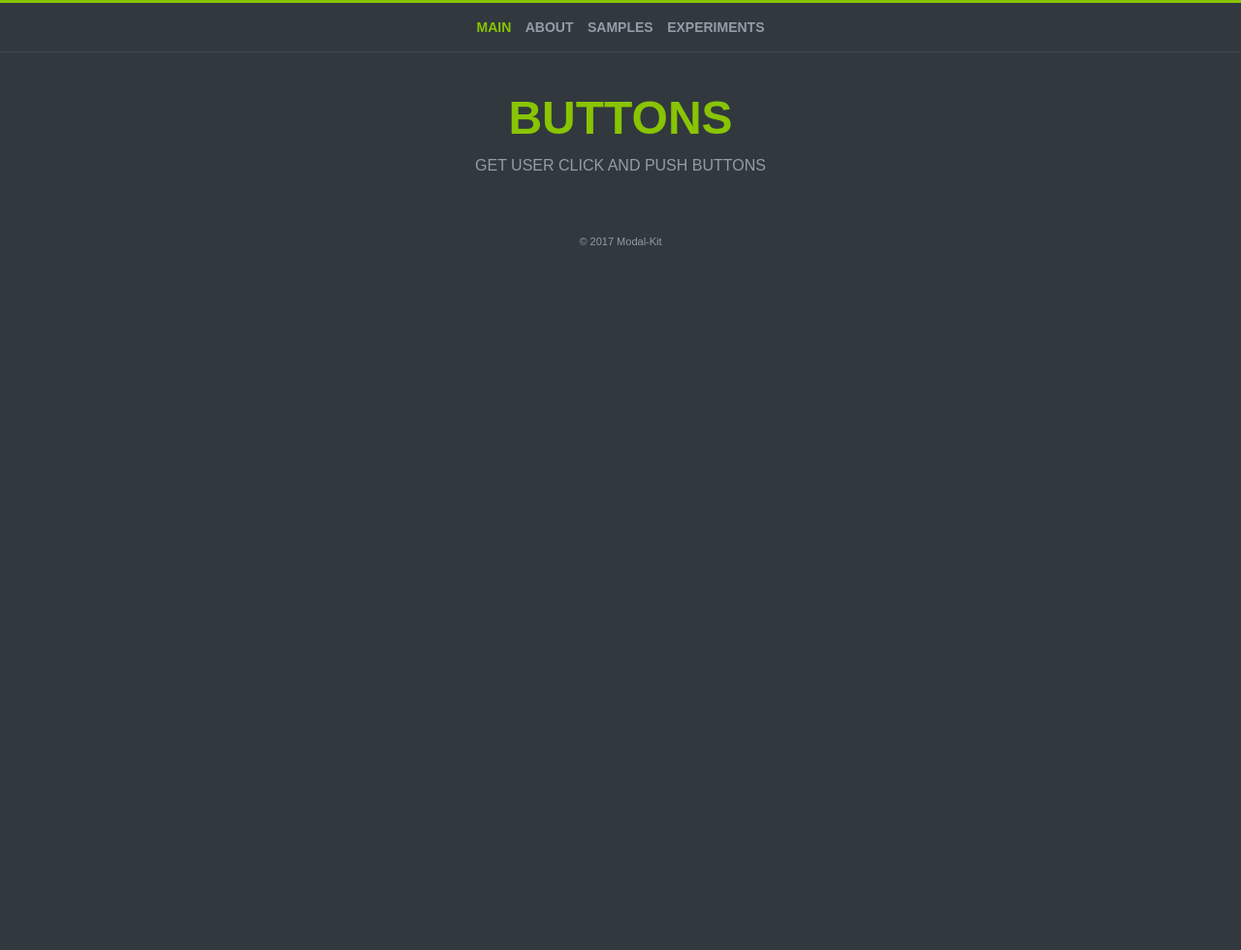
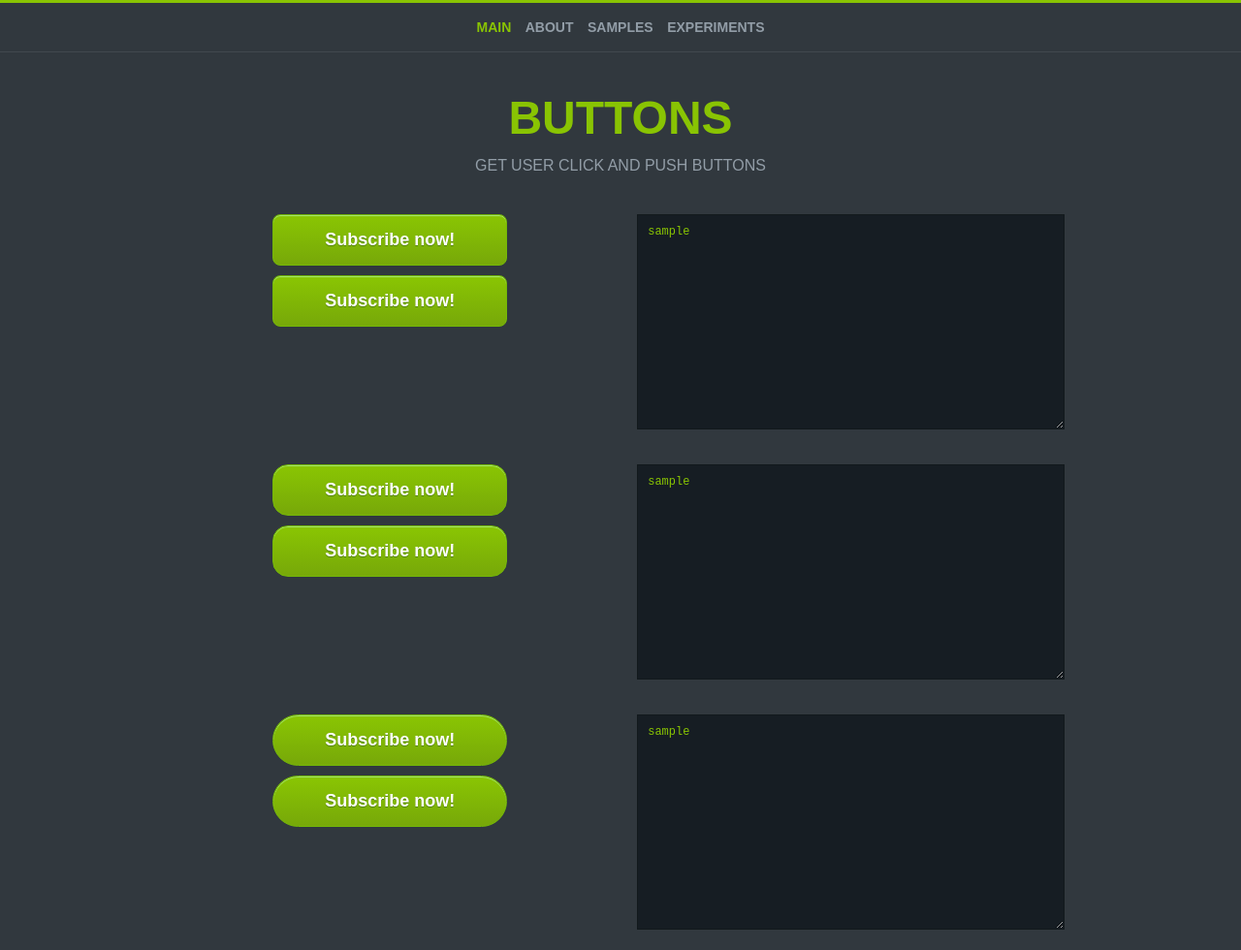
Before and after one commit to model-kit/model-kit.github.io, a plain HTML site: page buttons.html in a window 1280 px wide. Shown: the top 980 px of the page at 97% size. Before the commit the page ends 800 px from the top, so only its background shows below. Drawn offline with Linux system fonts and the light colour scheme.

```diff
--- a/buttons.html
+++ b/buttons.html
@@ -14,6 +14,7 @@
 <title>Model-Kit:Buttons</title>
 
 <link rel="stylesheet" type="text/css" href="css/styles.css">
+<link rel="stylesheet" type="text/css" href="css/buttons.css">
 
 </head>
 
@@ -30,13 +31,77 @@
 
 	</header>
 
-		<div id="content">
+<div id="content">
 
-			<h1 class="center-align">Buttons</h1>
+<h1 class="center-align">Buttons</h1>
 
-			<h2 class="center-align">Get user click and push buttons</h2>
+<h2 class="center-align">Get user click and push buttons</h2>
 
-		</div>
+<section>
+
+<div class="panel center-align">
+
+<div class="half">
+
+<a href="#" class="btn btn-1">Subscribe now!</a>
+<a href="#" class="btn btn-1 disabled">Subscribe now!</a>
+
+</div>
+
+<div class="half">
+
+<textarea class="code-box">
+sample
+
+</textarea>
+
+</div>
+
+</div>
+
+<div class="panel center-align">
+
+<div class="half">
+
+<a href="#" class="btn btn-2">Subscribe now!</a>
+<a href="#" class="btn btn-2 disabled">Subscribe now!</a>
+
+</div>
+
+<div class="half">
+
+<textarea class="code-box">
+sample
+
+</textarea>
+
+</div>
+
+</div>
+
+<div class="panel center-align">
+
+<div class="half">
+
+<a href="#" class="btn btn-3">Subscribe now!</a>
+<a href="#" class="btn btn-3 disabled">Subscribe now!</a>
+
+</div>
+
+<div class="half">
+
+<textarea class="code-box">
+sample
+
+</textarea>
+
+</div>
+
+</div>
+
+</section>
+
+</div>
 
 	<footer>
 
--- /dev/null
+++ b/css/buttons.css
@@ -0,0 +1,68 @@
+.btn {
+	width:240px;
+	outline: none;
+	display: block;
+	font-size: 18px;
+	margin:10px auto;
+	padding:15px 0px;
+	font-weight: bold;
+	text-decoration: none;
+
+	border:1px solid #74b807;
+	text-shadow:0px 1px 0px #528009;
+
+	-moz-box-shadow:inset 0px 1px 0px 0px #a4e271;
+	-webkit-box-shadow:inset 0px 1px 0px 0px #a4e271;
+	box-shadow:inset 0px 1px 0px 0px #a4e271;
+
+	background-color:#89c403;
+	background:-webkit-gradient(linear, left top, left bottom, color-stop(0.05, #89c403), color-stop(1, #77a809));
+	background:-moz-linear-gradient(top, #89c403 5%, #77a809 100%);
+	background:-webkit-linear-gradient(top, #89c403 5%, #77a809 100%);
+	background:-o-linear-gradient(top, #89c403 5%, #77a809 100%);
+	background:-ms-linear-gradient(top, #89c403 5%, #77a809 100%);
+	background:linear-gradient(to bottom, #89c403 5%, #77a809 100%);
+	filter:progid:DXImageTransform.Microsoft.gradient(startColorstr='#89c403', endColorstr='#77a809',GradientType=0);
+}
+
+.btn:hover{
+	background-color:#77a809;
+	background:-webkit-gradient(linear, left top, left bottom, color-stop(0.05, #77a809), color-stop(1, #89c403));
+	background:-moz-linear-gradient(top, #77a809 5%, #89c403 100%);
+	background:-webkit-linear-gradient(top, #77a809 5%, #89c403 100%);
+	background:-o-linear-gradient(top, #77a809 5%, #89c403 100%);
+	background:-ms-linear-gradient(top, #77a809 5%, #89c403 100%);
+	background:linear-gradient(to bottom, #77a809 5%, #89c403 100%);
+	filter:progid:DXImageTransform.Microsoft.gradient(startColorstr='#77a809', endColorstr='#89c403',GradientType=0);
+}
+
+.disable{
+	border:1px solid #dcdcdc;
+	text-shadow:0px 1px 0px #ffffff;
+	background-color:#ededed;
+	-moz-box-shadow:inset 0px 1px 0px 0px #ffffff;
+	-webkit-box-shadow:inset 0px 1px 0px 0px #ffffff;
+	box-shadow:inset 0px 1px 0px 0px #ffffff;
+	background:-webkit-gradient(linear, left top, left bottom, color-stop(0.05, #ededed), color-stop(1, #dfdfdf));
+	background:-moz-linear-gradient(top, #ededed 5%, #dfdfdf 100%);
+	background:-webkit-linear-gradient(top, #ededed 5%, #dfdfdf 100%);
+	background:-o-linear-gradient(top, #ededed 5%, #dfdfdf 100%);
+	background:-ms-linear-gradient(top, #ededed 5%, #dfdfdf 100%);
+	background:linear-gradient(to bottom, #ededed 5%, #dfdfdf 100%);
+	filter:progid:DXImageTransform.Microsoft.gradient(startColorstr='#ededed', endColorstr='#dfdfdf',GradientType=0);
+}
+
+.btn-1{
+	color:#fff;
+	border-radius: 8px;
+}
+
+.btn-2{
+	color:#fff;
+	border-radius: 16px;
+}
+
+.btn-3{
+	color:#fff;
+	border-radius: 53px;
+}
--- a/css/styles.css
+++ b/css/styles.css
@@ -103,6 +103,34 @@ section{
 	line-height: 1.5em;
 }
 
+.panel{
+	display: block;
+	padding:8px 10px;
+}
+
+.half{
+	width:48%;
+	margin: 0 5px;
+	min-height: 150px;
+	vertical-align: top;
+	display: inline-block;
+}
+
+
+.code-box{
+	margin:10px;
+	padding:10px;
+	outline: none;
+	display: block;
+	color: #89c403;
+	font-size: 12px;
+	min-height:200px;
+	border:1px solid #12191C;
+	background-color:#161d23;
+	text-align:left !important;
+	width: -webkit-fill-available;
+}
+
 footer{
 	color:#929da7;
 	display: block;
@@ -120,3 +148,12 @@ footer a:hover{
 	color:#89c403;
 	text-decoration: underline;
 }
+
+
+@media only screen and (max-width : 768px) {
+
+	.half{
+		width: 100%;
+	}
+
+}
```
Also changed, not shown: 1 other file.
